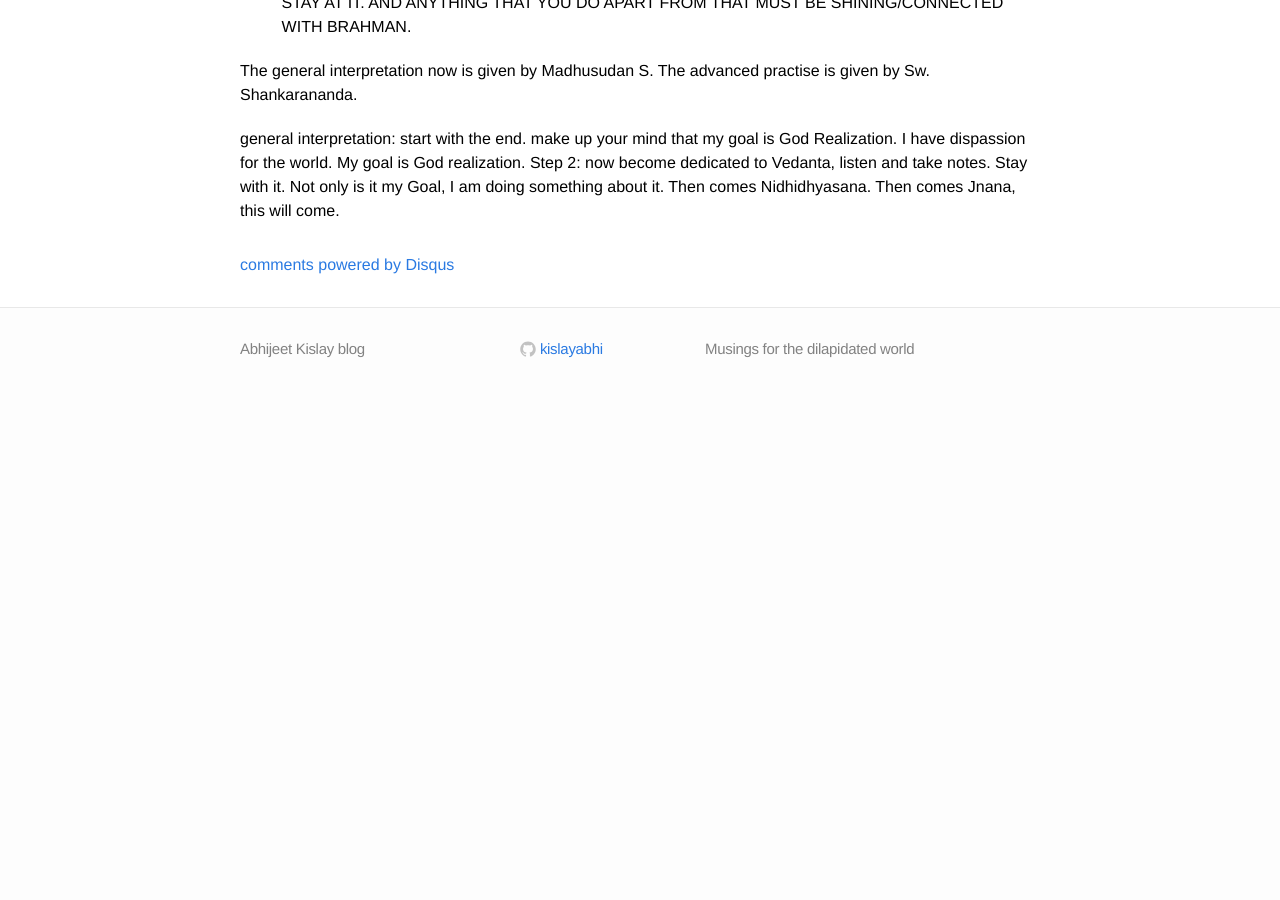
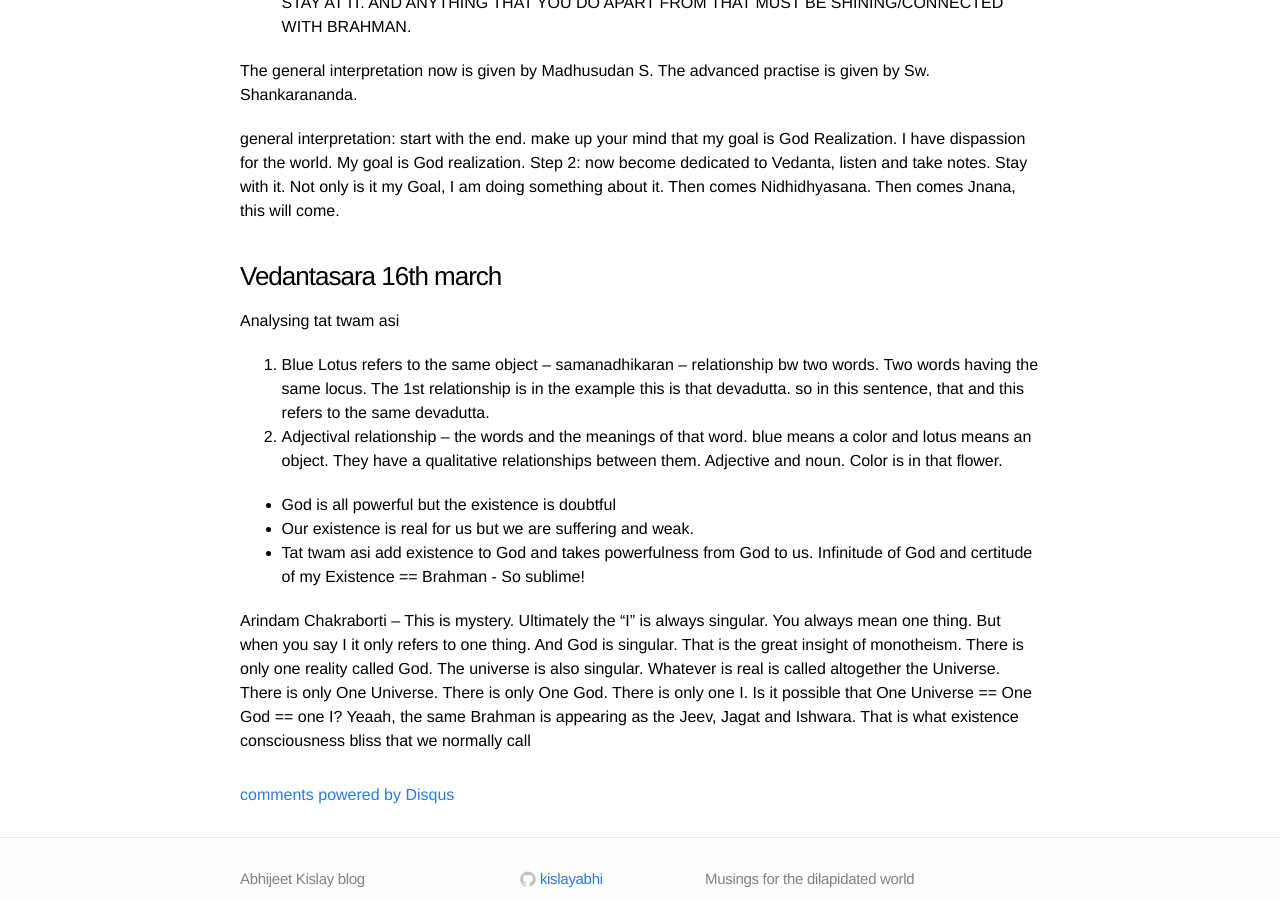
Before and after one commit to kislayabhi/kislayabhi.github.io, a Jekyll site: the page built from _posts/2021-3-3-Lecture-Summaries.md, in a window 1280 px wide and 900 px high, scrolled down 11454 px. Built offline with Jekyll 4.4.1, drawn with Linux system fonts in a browser that asks for light colours; comment, search, counter and statistics services are not loaded; before the commit the page ends 11859 px from its top, so only the background shows below that; some of the changed text lies outside the part shown.

Commit message:
Update 2021-3-3-Lecture-Summaries.md

```diff
--- a/_posts/2021-3-3-Lecture-Summaries.md
+++ b/_posts/2021-3-3-Lecture-Summaries.md
@@ -234,7 +234,7 @@ Then we say that we agree, but in "TTT", the meaning doesn't come out. "This is
 
 QnA
 
-1. Pranaams Maharaj. The 2nd problem of adjectival relationship feels the subtlest. That Devadutta pointer seems like the way of "Neti Neti" where the "Devadutta of Mumbai" == "Devadutta of Manhattan" by disregarding (neti) the un-necessary stuff. (next week)
+1. Pranaams Maharaj. The 2nd problem of adjectival relationship feels the subtlest. The Devadutta pointer is like the way of "Neti Neti" where the "Devadutta of Mumbai" == "Devadutta of Manhattan" by disregarding (neti) the un-necessary stuff. (next week)
 
 
 
@@ -278,3 +278,19 @@ Jeevan-Mukti 4 stages. (this applies very well to a monk). The whole idea of a m
 The general interpretation now is given by Madhusudan S. The advanced practise is given by Sw. Shankarananda.
 
 general interpretation: start with the end. make up your mind that my goal is God Realization. I have dispassion for the world. My goal is God realization. Step 2: now become dedicated to Vedanta, listen and take notes. Stay with it. Not only is it my Goal, I am doing something about it. Then comes Nidhidhyasana. Then comes Jnana, this will come.
+
+
+
+### Vedantasara 16th march
+
+Analysing tat twam asi
+
+1. Blue Lotus refers to the same object -- samanadhikaran -- relationship bw two words. Two words having the same locus. The 1st relationship is in the example this is that devadutta. so in this sentence, that and this refers to the same devadutta.
+2. Adjectival relationship -- the words and the meanings of that word. blue means a color and lotus means an object. They have a qualitative relationships between them. Adjective and noun. Color is in that flower.
+
+
+- God is all powerful but the existence is doubtful
+- Our existence is real for us but we are suffering and weak.
+- Tat twam asi add existence to God and takes powerfulness from God to us. Infinitude of God and certitude of my Existence == Brahman - So sublime!
+
+Arindam Chakraborti -- This is mystery. Ultimately the "I" is always singular. You always mean one thing. But when you say I it only refers to one thing. And God is singular. That is the great insight of monotheism. There is only one reality called God. The universe is also singular. Whatever is real is called altogether the Universe. There is only One Universe. There is only One God. There is only one I. Is it possible that One Universe == One God == one I? Yeaah, the same Brahman is appearing as the Jeev, Jagat and Ishwara. That is what existence consciousness bliss that we normally call
```
